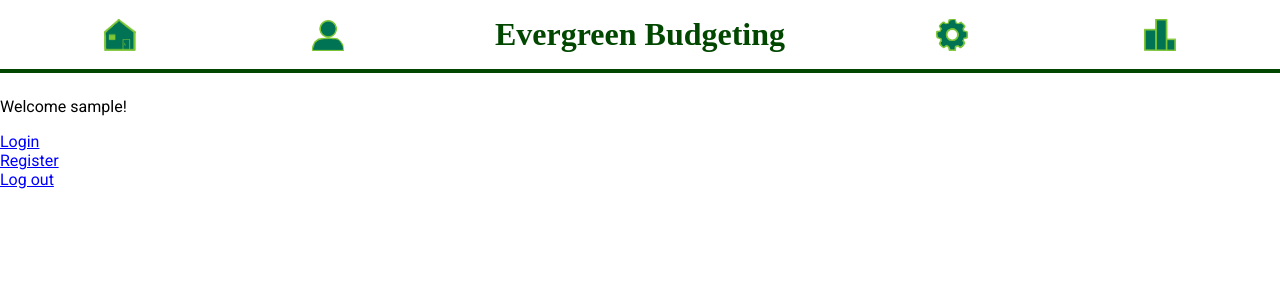
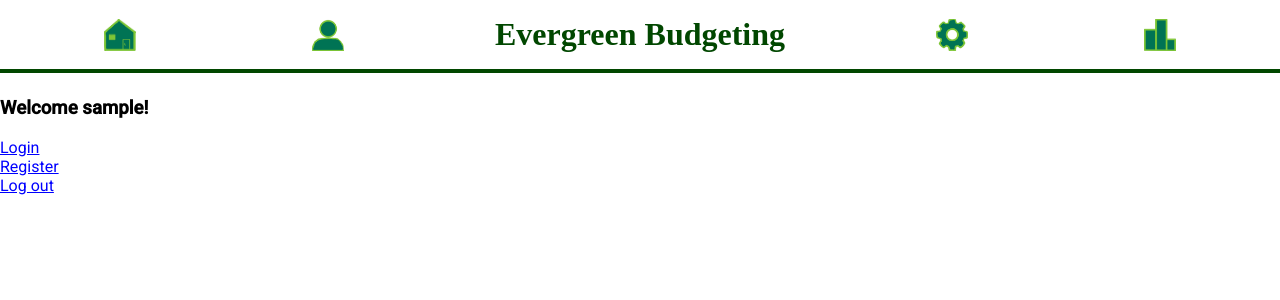
Before and after one commit to kirstyb2003/evergreen-budgeting-app, an Angular app in the folder client/: page /home in a window 1280 px wide. Shown: the top 300 px of the page. Built offline with nearby package versions, Linux system fonts and the light colour scheme; sample sign-in values are in the browser's storage.

Commit message:
Issue #12 - testing automatic deployment.

```diff
--- a/client/src/app/home-page/home-page.component.html
+++ b/client/src/app/home-page/home-page.component.html
@@ -1,5 +1,5 @@
 <app-nav-bar></app-nav-bar>
-<p>Welcome {{ currentUser.username }}!</p>
+<h3>Welcome {{ currentUser.username }}!</h3>
 
 <a routerLink="/login">Login</a><br>
 <a routerLink="/register">Register</a><br>
```
